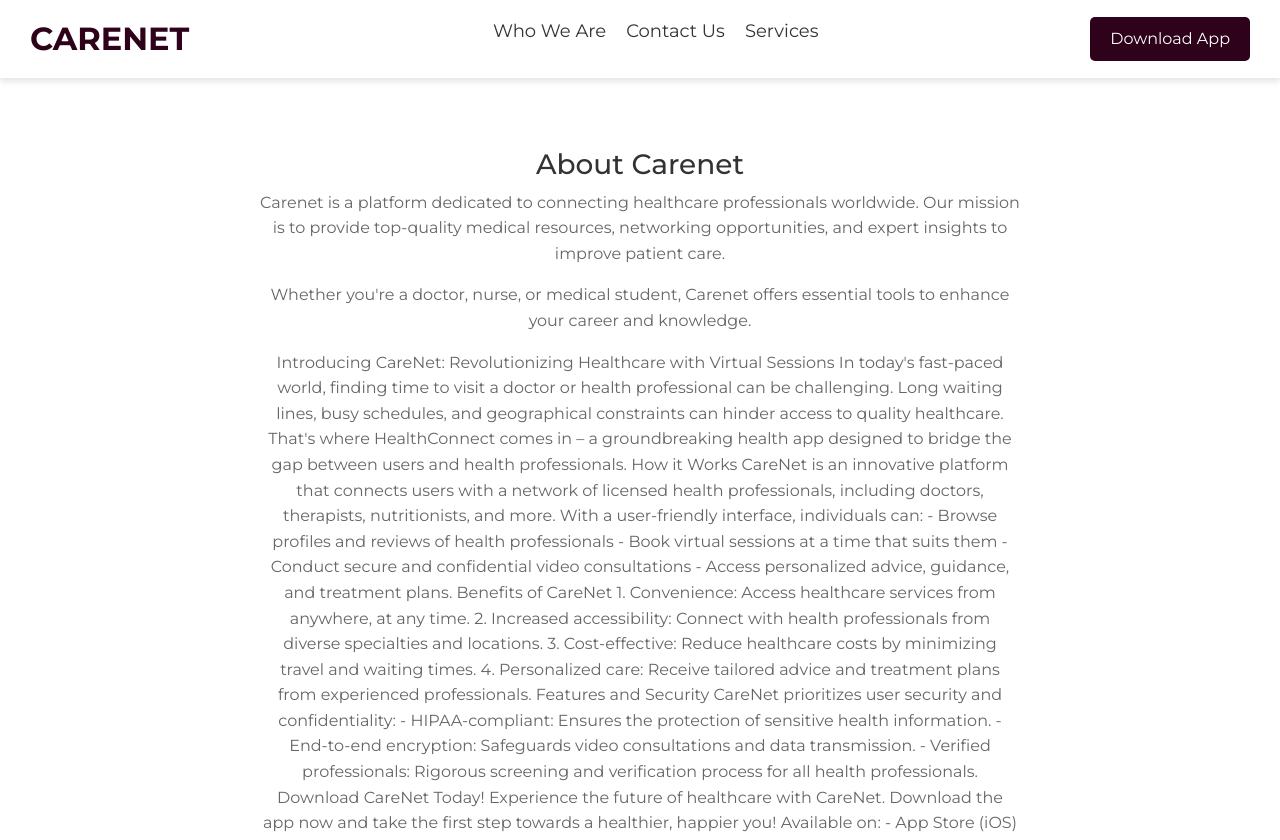
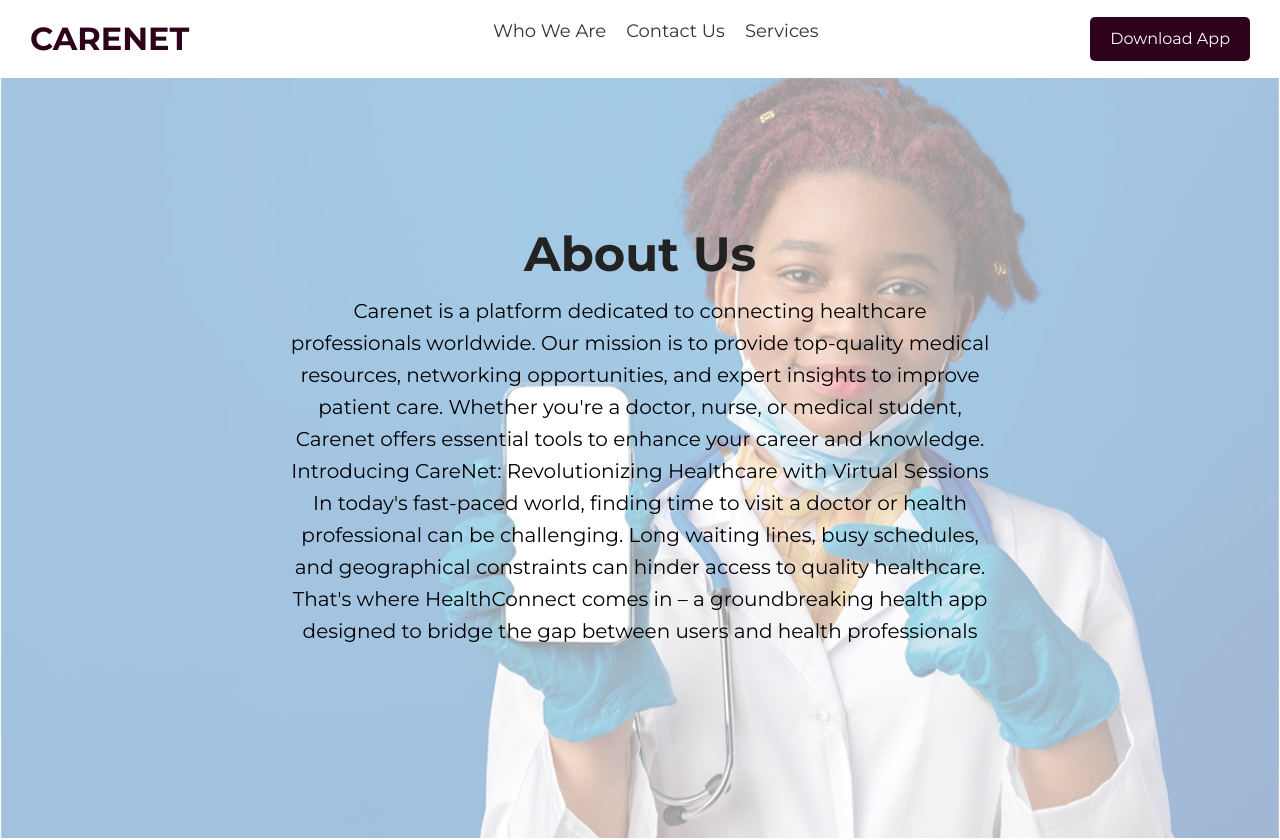
Before and after one commit to Anidisam/carenet, a React (Vite) app: page /who-we-are in a window 1280 px wide. Shown: the top 840 px of the page. Built offline with nearby package versions, Linux system fonts and the light colour scheme; a web font is replaced by a local one.

Commit message:
next phase

```diff
--- /dev/null
+++ b/src/assets/css/who.css
@@ -0,0 +1,55 @@
+.who-we-are-page {
+  width: 100%;
+}
+
+.hero-section {
+  background-size: cover;
+  background-position: center;
+  padding: 100px 20px;
+  position: relative;
+  display: flex;
+  justify-content: center;
+  align-items: center;
+  min-height: 80vh;
+  text-align: center;
+}
+
+.hero-section::before {
+  content: "";
+  position: absolute;
+  top: 0;
+  left: 0;
+  right: 0;
+  bottom: 0;
+  background-color: rgba(255, 255, 255, 0.6); /* transparent white layer */
+  z-index: 1;
+}
+
+.hero-content {
+  position: relative;
+  z-index: 2;
+  max-width: 700px;
+  margin: auto;
+}
+
+.hero-content h1 {
+  font-size: 48px;
+  margin-bottom: 1rem;
+  color: #222;
+}
+
+.hero-content p {
+  font-size: 20px;
+  color: #000;
+  line-height: 1.6;
+}
+
+@media (max-width: 768px) {
+  .hero-content h1 {
+    font-size: 32px;
+  }
+
+  .hero-content p {
+    font-size: 16px;
+  }
+}
--- a/src/components/Who.jsx
+++ b/src/components/Who.jsx
@@ -1,67 +1,34 @@
 import React from "react";
-import { useNavigate } from "react-router-dom"; // Import useNavigate
-import "../assets/css/aboutus.css";
+import "../assets/css/who.css";
+import heroBg from "../assets/images/girl phone.svg"; // replace with your transparent bg image
 
 const Who = () => {
-  const navigate = useNavigate(); // Initialize navigate function
-
   return (
-    <div className="about-us-container">
-      <h2>About Carenet</h2>
-      <p>
-        Carenet is a platform dedicated to connecting healthcare professionals
-        worldwide. Our mission is to provide top-quality medical resources,
-        networking opportunities, and expert insights to improve patient care.
-      </p>
-      <p>
-        Whether you're a doctor, nurse, or medical student, Carenet offers
-        essential tools to enhance your career and knowledge.
-      </p>
-
-      <p>
-        Introducing CareNet: Revolutionizing Healthcare with Virtual Sessions In
-        today's fast-paced world, finding time to visit a doctor or health
-        professional can be challenging. Long waiting lines, busy schedules, and
-        geographical constraints can hinder access to quality healthcare. That's
-        where HealthConnect comes in – a groundbreaking health app designed to
-        bridge the gap between users and health professionals. How it Works
-        CareNet is an innovative platform that connects users with a network of
-        licensed health professionals, including doctors, therapists,
-        nutritionists, and more. With a user-friendly interface, individuals
-        can: - Browse profiles and reviews of health professionals - Book
-        virtual sessions at a time that suits them - Conduct secure and
-        confidential video consultations - Access personalized advice, guidance,
-        and treatment plans. Benefits of CareNet 1. Convenience: Access
-        healthcare services from anywhere, at any time. 2. Increased
-        accessibility: Connect with health professionals from diverse
-        specialties and locations. 3. Cost-effective: Reduce healthcare costs by
-        minimizing travel and waiting times. 4. Personalized care: Receive
-        tailored advice and treatment plans from experienced professionals.
-        Features and Security CareNet prioritizes user security and
-        confidentiality: - HIPAA-compliant: Ensures the protection of sensitive
-        health information. - End-to-end encryption: Safeguards video
-        consultations and data transmission. - Verified professionals: Rigorous
-        screening and verification process for all health professionals.
-        Download CareNet Today! Experience the future of healthcare with
-        CareNet. Download the app now and take the first step towards a
-        healthier, happier you! Available on: - App Store (iOS) - Google Play
-        Store (Android) Join the CareNet community and start connecting with
-        health professionals today!
-      </p>
-
-      {/* Button to go back to Home */}
-      <button
-        onClick={() => navigate("/")}
+    <div className="who-we-are-page">
+      <div
+        className="hero-section"
         style={{
-          padding: "10px",
-          background: "blue",
-          color: "white",
-          border: "none",
-          cursor: "pointer",
+          backgroundImage: `url(${heroBg})`,
         }}
       >
-        ← Back to Home
-      </button>
+        <div className="hero-content">
+          <h1>About Us</h1>
+          <p>
+            Carenet is a platform dedicated to connecting healthcare
+            professionals worldwide. Our mission is to provide top-quality
+            medical resources, networking opportunities, and expert insights to
+            improve patient care. Whether you're a doctor, nurse, or medical
+            student, Carenet offers essential tools to enhance your career and
+            knowledge. Introducing CareNet: Revolutionizing Healthcare with
+            Virtual Sessions In today's fast-paced world, finding time to visit
+            a doctor or health professional can be challenging. Long waiting
+            lines, busy schedules, and geographical constraints can hinder
+            access to quality healthcare. That's where HealthConnect comes in –
+            a groundbreaking health app designed to bridge the gap between users
+            and health professionals
+          </p>
+        </div>
+      </div>
     </div>
   );
 };
```
